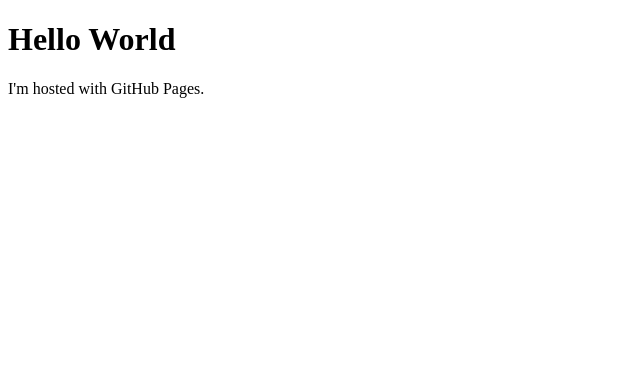
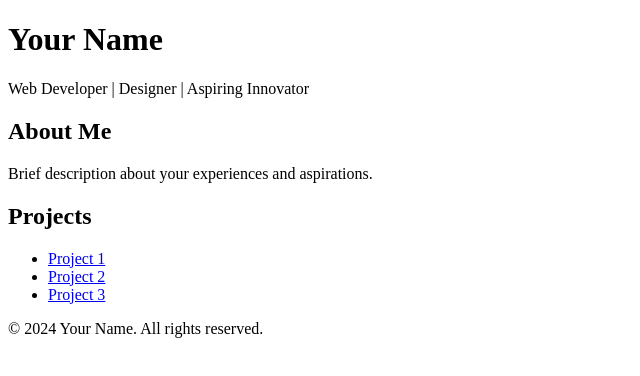
Before and after one commit to nip1331/nip1331.github.io, a plain HTML site: page index.html in a window 1280 px wide. Shown: the whole page, without its empty margins (0-640 px from the left). Drawn offline with Linux system fonts and the light colour scheme.

Commit message:
Update index.html

```diff
--- a/index.html
+++ b/index.html
@@ -1,7 +1,30 @@
 <!DOCTYPE html>
-<html>
+<html lang="en">
+<head>
+    <meta charset="UTF-8">
+    <meta name="viewport" content="width=device-width, initial-scale=1.0">
+    <title>Your Name | Personal Website</title>
+    <link rel="stylesheet" href="style.css">
+</head>
 <body>
-<h1>Hello World</h1>
-<p>I'm hosted with GitHub Pages.</p>
+    <header>
+        <h1>Your Name</h1>
+        <p>Web Developer | Designer | Aspiring Innovator</p>
+    </header>
+    <section id="about">
+        <h2>About Me</h2>
+        <p>Brief description about your experiences and aspirations.</p>
+    </section>
+    <section id="projects">
+        <h2>Projects</h2>
+        <ul>
+            <li><a href="link-to-project">Project 1</a></li>
+            <li><a href="link-to-project">Project 2</a></li>
+            <li><a href="link-to-project">Project 3</a></li>
+        </ul>
+    </section>
+    <footer>
+        <p>© 2024 Your Name. All rights reserved.</p>
+    </footer>
 </body>
 </html>
```
